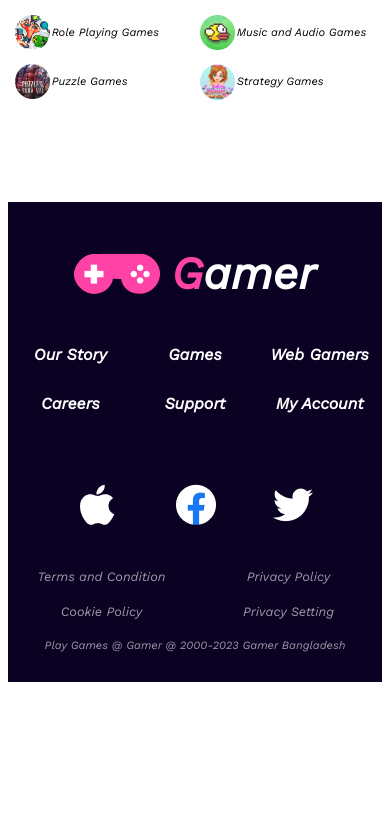
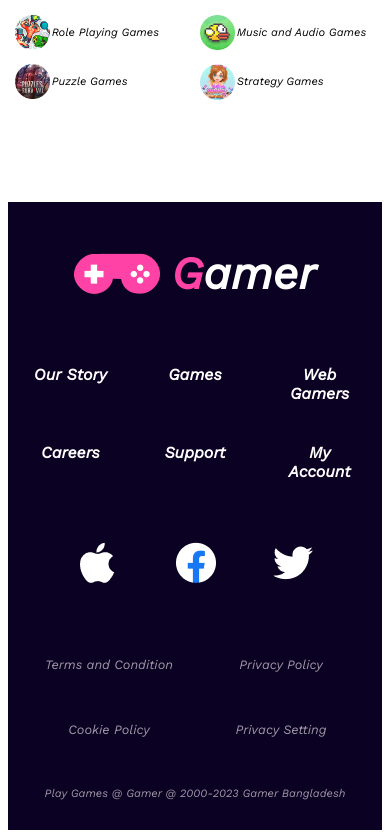
Before and after one commit to sadmanryanriad/Assignment-2-ph, a plain HTML site: page index.html in a window 390 px wide. Shown: the part 4747-5585 px from the top of the page. Before the commit the page ends 5437 px from the top, so only its background shows below. Drawn offline with nearby package versions, Linux system fonts and the light colour scheme.

Commit message:
footer links fixed

```diff
--- a/responsive.css
+++ b/responsive.css
@@ -96,6 +96,7 @@
         display: grid;
         grid-template-columns: repeat(2, 1fr);
         gap: 5px;
+        /* border: 1px solid red; */
     }
 
     .second-row {
@@ -122,18 +123,12 @@
         font-size: .7rem;
     }
 
-    .link-section {
-        grid-template-columns: repeat(3, 1fr);
+    .link-section{
+        font-size: 1rem;
+        display: grid;
+        grid-template-columns: repeat(3,1fr);
+        padding: 20px;
     }
-
-    .link-section .link-div {
-        color: #FFF;
-        text-align: center;
-        font-size: 1rem;
-        font-weight: 600;
-        margin-bottom: 30px;
-    }
-
     .logo-button {
         text-align: center;
         margin: 20px;
@@ -142,6 +137,7 @@
     .small-text-section {
         display: grid;
         grid-template-columns: repeat(2, 1fr);
+        padding: 30px;
     }
 
     .small-text-section .small-text {
@@ -270,6 +266,7 @@
     .small-text-section {
         display: grid;
         grid-template-columns: repeat(2, 1fr);
+        /* padding: 100px; */
     }
 
     .small-text-section .small-text {
--- a/styles.css
+++ b/styles.css
@@ -422,14 +422,12 @@
 }
 
 .link-section {
-    display: grid;
-    grid-template-columns: repeat(6, 1fr);
-}
-
-.link-section .link-div {
+    display: flex;
+    gap: 40px;
+    justify-content: center;
     color: #FFF;
     text-align: center;
-    font-size: 1.5rem;
+    font-size: 1.4rem;
     font-weight: 600;
 }
 
@@ -448,8 +446,9 @@
 }
 
 .small-text-section {
-    display: grid;
-    grid-template-columns: repeat(4, 1fr);
+    display: flex;
+    justify-content: center;
+    gap: 30px;
 }
 
 .small-text-section .small-text {
```
Also changed, not shown: index.html (+0 -2 lines).
